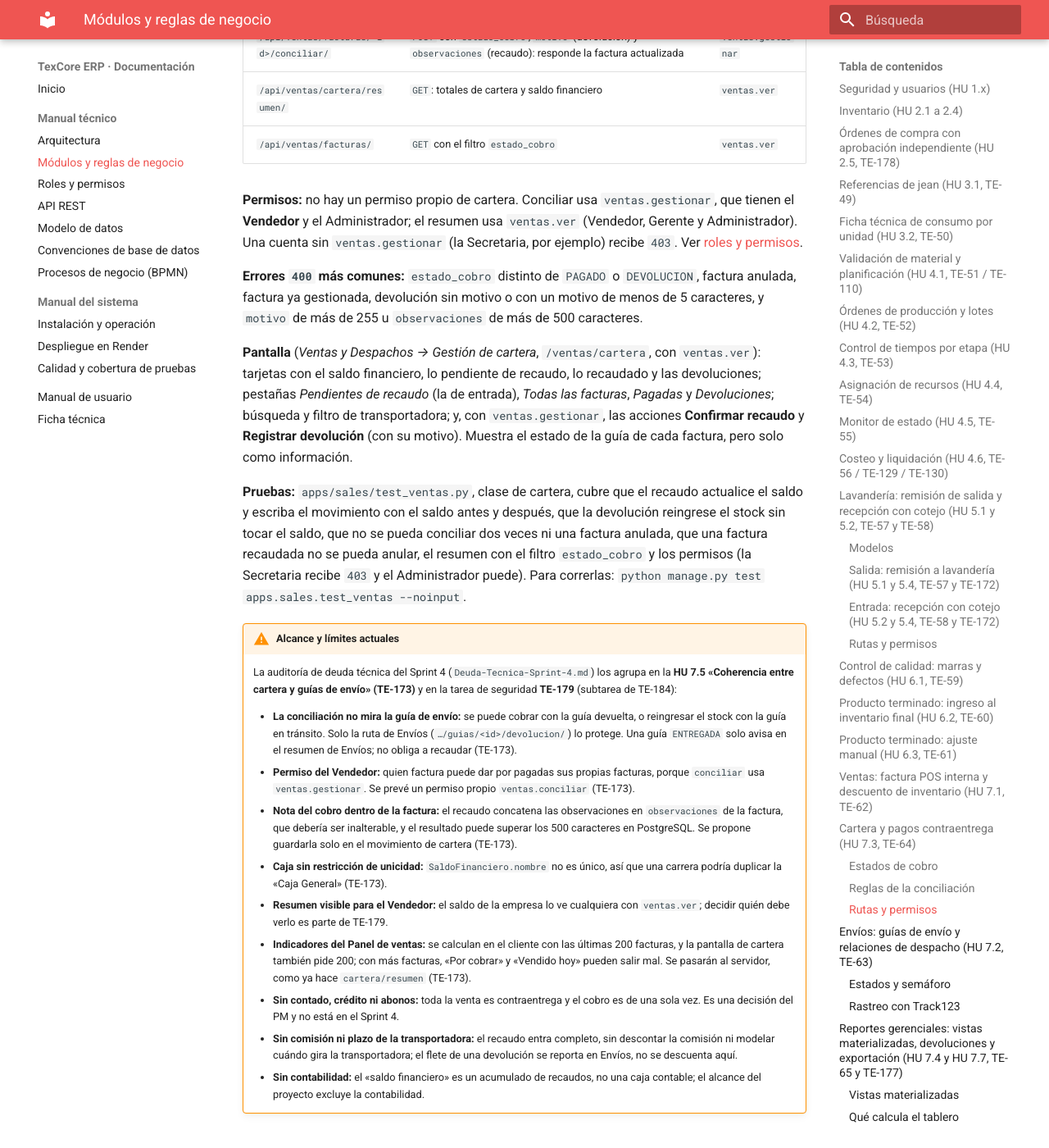
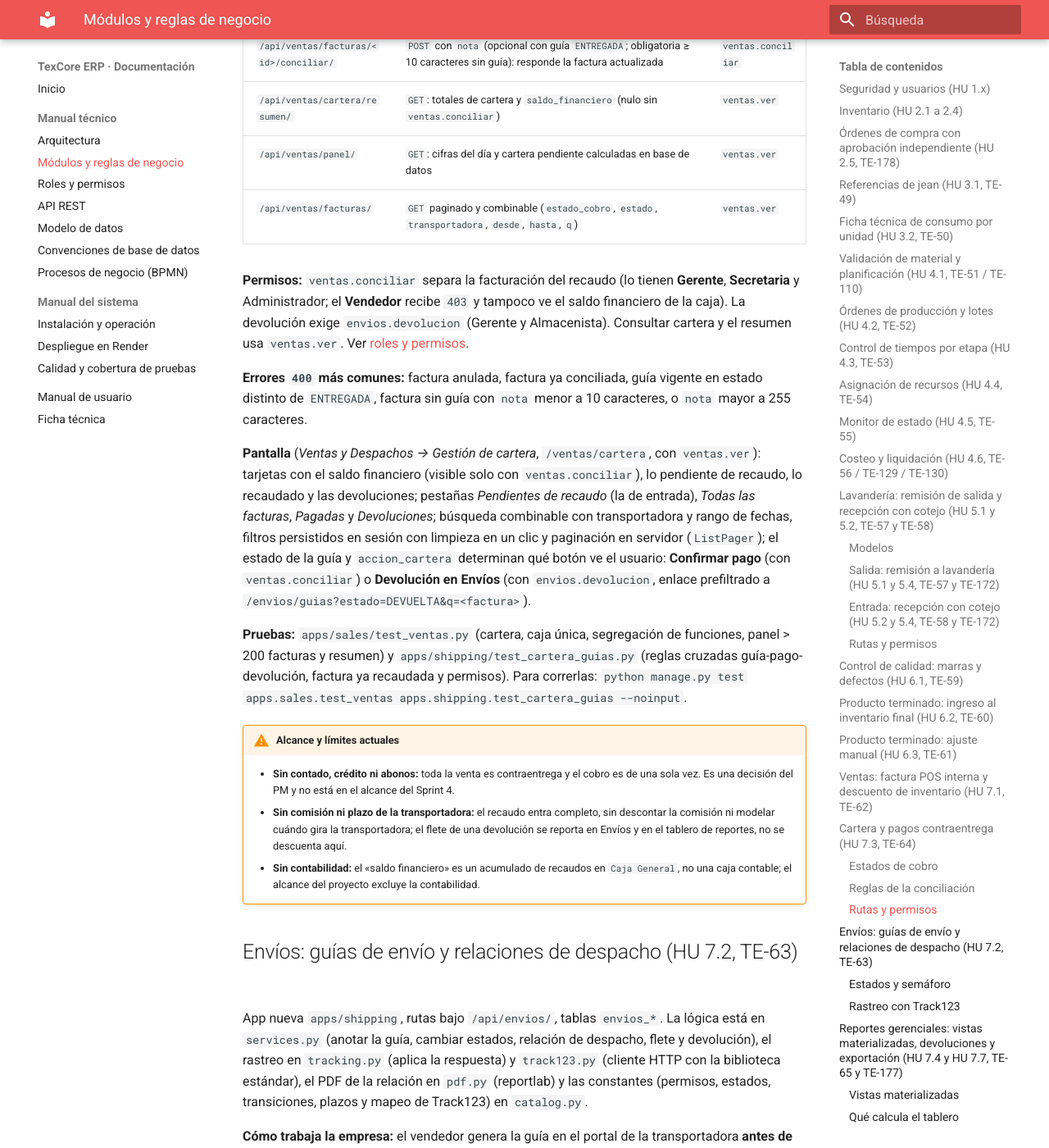
Before and after one commit to BayronVV/TexCoreERP-Backend, an MkDocs documentation site: the page built from docs/modulos.md, in a window 1280 px wide and 1400 px high, scrolled down 29728 px. Shown: the whole window at 82% size. Built offline with MkDocs 1.6.1 and Material for MkDocs 9.7.7, drawn with Linux system fonts in a browser that asks for light colours; some of the changed text lies outside the part shown.

Commit message:
TE-173 / TE-177: coherencia guías-cartera, saldo en reportes y docs

```diff
--- a/docs/modulos.md
+++ b/docs/modulos.md
@@ -703,58 +703,39 @@ stateDiagram-v2
 
 ### Reglas de la conciliación
 
-`POST /api/ventas/facturas/<id>/conciliar/` ejecuta `reconcile_collection` en una sola transacción, con la factura y la caja bloqueadas por fila:
+`POST /api/ventas/facturas/<id>/conciliar/` (`ventas.conciliar`) ejecuta `confirm_payment` en una sola transacción, con la factura y la `Caja General` bloqueadas por fila:
 
 | Regla | Detalle |
 |---|---|
-| Solo `PAGADO` o `DEVOLUCION` | El cuerpo lleva `estado_cobro` con uno de esos dos valores; cualquier otro responde `400`. |
 | Solo facturas emitidas y por cobrar | Una factura anulada responde `400` («No se puede conciliar una factura anulada.»), y una ya conciliada, «La factura ya fue gestionada como Pagado» (o «Devolución»). Una factura inexistente responde `404`. |
-| Recaudo (`PAGADO`) | Suma el `valor_a_recaudar` al saldo financiero, marca la factura `PAGADO` con `fecha_cobro` y `cobrado_por`, y escribe un movimiento `RECAUDO` con el saldo antes y después. Las `observaciones` (hasta 500) son opcionales; si no vienen, el movimiento dice «Recaudo de FV-0001 confirmado». |
-| Devolución (`DEVOLUCION`) | Exige `motivo` de **5 a 255 caracteres** (sin contar espacios de los extremos). Reingresa **todas las líneas** de la factura con un movimiento `DEVOLUCION_VENTA` en el libro de [producto terminado](#producto-terminado-ajuste-manual-hu-63-te-61) (motivo «Devolución contraentrega de FV-0001: …»), marca la factura `DEVOLUCION` y guarda el motivo. El saldo financiero no cambia: el movimiento de cartera `DEVOLUCION` queda con monto cero. |
-| Devolución completa | Se devuelve la factura entera; no hay devoluciones parciales. |
+| Guía entregada o sin guía con nota | Si la factura tiene guía vigente, solo se confirma el pago cuando está `ENTREGADA`; en otro estado responde `400` indicando el estado actual de la guía. Si no tiene guía, `nota` es obligatoria (**10 a 255 caracteres**). |
+| Recaudo (`PAGADO`) | Suma el `valor_a_recaudar` al saldo financiero de `Caja General`, marca la factura `PAGADO` con `fecha_cobro` y `cobrado_por`, y escribe un movimiento `RECAUDO` con el saldo antes y después. La `nota` (o su alias `observaciones`, hasta 255 caracteres) queda en el movimiento de cartera y **no modifica `observaciones` de la factura**; si no viene y tiene guía entregada, el movimiento dice «Recaudo de FV-0001 confirmado». |
+| Camino único a la devolución | La devolución física **solo** se registra desde `POST /api/envios/guias/<id>/devolucion/` (`envios.devolucion`), que exige guía `DEVUELTA` y factura por cobrar. Ejecuta `register_return` una sola vez: reingresa **todas las líneas** con `DEVOLUCION_VENTA` en [producto terminado](#producto-terminado-ajuste-manual-hu-63-te-61), marca `DEVOLUCION` con motivo (5 a 255) y registra un movimiento de cartera con monto cero sin alterar la caja. |
 | Sin doble efecto | Como la factura sale de `POR_COBRAR` una sola vez, un segundo envío (doble clic, reintento) responde `400` y no suma dos veces ni reingresa dos veces el stock. |
-| Otro camino a la devolución | `POST /api/envios/guias/<id>/devolucion/` (módulo de [Envíos](#envios-guias-de-envio-y-relaciones-de-despacho-hu-72-te-63)) llama a la misma función con el motivo de la guía devuelta, y exige que la factura siga por cobrar. |
 
-`GET /api/ventas/cartera/resumen/` calcula, **solo sobre facturas emitidas**: `saldo_financiero` (el de la caja), `total_por_cobrar` y `conteo_por_cobrar`,
-`total_recaudado` y `conteo_pagadas`, y `total_devoluciones` y `conteo_devoluciones` (suma del valor de la mercancía devuelta, no dinero). El listado de facturas
-(`GET /api/ventas/facturas/`) acepta el filtro `estado_cobro` (`POR_COBRAR`, `PAGADO` o `DEVOLUCION`) y la factura trae `estado_cobro_nombre`, `fecha_cobro`,
-`cobrado_por_nombre` y `motivo_devolucion`.
+`GET /api/ventas/cartera/resumen/` (`ventas.ver`) calcula en el servidor, **solo sobre facturas emitidas**: `saldo_financiero` (`null` si el usuario no tiene `ventas.conciliar`), `total_por_cobrar` y `conteo_por_cobrar`, `total_recaudado` y `conteo_pagadas`, y `total_devoluciones` y `conteo_devoluciones` (suma del valor de la mercancía devuelta, no dinero). De forma equivalente, `GET /api/ventas/panel/` calcula en el servidor las cifras diarias del Panel de ventas (`facturas_hoy`, `vendido_hoy`, `anuladas_hoy`, `por_cobrar`, `facturas_por_cobrar`). El listado `GET /api/ventas/facturas/` acepta los filtros combinables `estado_cobro`, `estado`, `transportadora`, `cliente`, `vendedor`, `referencia`, `desde`, `hasta` y `q`, además de paginación (`page`, `page_size`), y expone `estado_cobro_nombre`, `fecha_cobro`, `cobrado_por_nombre`, `motivo_devolucion`, `guia` y `accion_cartera`.
 
 ### Rutas y permisos
 
 | Ruta | Operaciones | Permiso |
 |---|---|---|
-| `/api/ventas/facturas/<id>/conciliar/` | `POST` con `estado_cobro`, `motivo` (devolución) y `observaciones` (recaudo): responde la factura actualizada | `ventas.gestionar` |
-| `/api/ventas/cartera/resumen/` | `GET`: totales de cartera y saldo financiero | `ventas.ver` |
-| `/api/ventas/facturas/` | `GET` con el filtro `estado_cobro` | `ventas.ver` |
+| `/api/ventas/facturas/<id>/conciliar/` | `POST` con `nota` (opcional con guía `ENTREGADA`; obligatoria ≥ 10 caracteres sin guía): responde la factura actualizada | `ventas.conciliar` |
+| `/api/ventas/cartera/resumen/` | `GET`: totales de cartera y `saldo_financiero` (nulo sin `ventas.conciliar`) | `ventas.ver` |
+| `/api/ventas/panel/` | `GET`: cifras del día y cartera pendiente calculadas en base de datos | `ventas.ver` |
+| `/api/ventas/facturas/` | `GET` paginado y combinable (`estado_cobro`, `estado`, `transportadora`, `desde`, `hasta`, `q`) | `ventas.ver` |
 
-**Permisos:** no hay un permiso propio de cartera. Conciliar usa `ventas.gestionar`, que tienen el **Vendedor** y el Administrador; el resumen usa `ventas.ver` (Vendedor,
-Gerente y Administrador). Una cuenta sin `ventas.gestionar` (la Secretaria, por ejemplo) recibe `403`. Ver [roles y permisos](roles-y-permisos.md).
+**Permisos:** `ventas.conciliar` separa la facturación del recaudo (lo tienen **Gerente**, **Secretaria** y Administrador; el **Vendedor** recibe `403` y tampoco ve el saldo financiero de la caja). La devolución exige `envios.devolucion` (Gerente y Almacenista). Consultar cartera y el resumen usa `ventas.ver`. Ver [roles y permisos](roles-y-permisos.md).
 
-**Errores `400` más comunes:** `estado_cobro` distinto de `PAGADO` o `DEVOLUCION`, factura anulada, factura ya gestionada, devolución sin motivo o con un motivo de
-menos de 5 caracteres, y `motivo` de más de 255 u `observaciones` de más de 500 caracteres.
+**Errores `400` más comunes:** factura anulada, factura ya conciliada, guía vigente en estado distinto de `ENTREGADA`, factura sin guía con `nota` menor a 10 caracteres, o `nota` mayor a 255 caracteres.
 
-**Pantalla** (*Ventas y Despachos → Gestión de cartera*, `/ventas/cartera`, con `ventas.ver`): tarjetas con el saldo financiero, lo pendiente de recaudo, lo recaudado y las
-devoluciones; pestañas *Pendientes de recaudo* (la de entrada), *Todas las facturas*, *Pagadas* y *Devoluciones*; búsqueda y filtro de transportadora; y, con `ventas.gestionar`, las acciones
-**Confirmar recaudo** y **Registrar devolución** (con su motivo). Muestra el estado de la guía de cada factura, pero solo como información.
+**Pantalla** (*Ventas y Despachos → Gestión de cartera*, `/ventas/cartera`, con `ventas.ver`): tarjetas con el saldo financiero (visible solo con `ventas.conciliar`), lo pendiente de recaudo, lo recaudado y las devoluciones; pestañas *Pendientes de recaudo* (la de entrada), *Todas las facturas*, *Pagadas* y *Devoluciones*; búsqueda combinable con transportadora y rango de fechas, filtros persistidos en sesión con limpieza en un clic y paginación en servidor (`ListPager`); el estado de la guía y `accion_cartera` determinan qué botón ve el usuario: **Confirmar pago** (con `ventas.conciliar`) o **Devolución en Envíos** (con `envios.devolucion`, enlace prefiltrado a `/envios/guias?estado=DEVUELTA&q=<factura>`).
 
-**Pruebas:** `apps/sales/test_ventas.py`, clase de cartera, cubre que el recaudo actualice el saldo y escriba el movimiento con el saldo antes y después, que la devolución
-reingrese el stock sin tocar el saldo, que no se pueda conciliar dos veces ni una factura anulada, que una factura recaudada no se pueda anular, el resumen con el filtro `estado_cobro`
-y los permisos (la Secretaria recibe `403` y el Administrador puede). Para correrlas: `python manage.py test apps.sales.test_ventas --noinput`.
+**Pruebas:** `apps/sales/test_ventas.py` (cartera, caja única, segregación de funciones, panel > 200 facturas y resumen) y `apps/shipping/test_cartera_guias.py` (reglas cruzadas guía-pago-devolución, factura ya recaudada y permisos). Para correrlas: `python manage.py test apps.sales.test_ventas apps.shipping.test_cartera_guias --noinput`.
 
 !!! warning "Alcance y límites actuales"
-    La auditoría de deuda técnica del Sprint 4 (`Deuda-Tecnica-Sprint-4.md`) los agrupa en la **HU 7.5 «Coherencia entre cartera y guías de envío» (TE-173)**
-    y en la tarea de seguridad **TE-179** (subtarea de TE-184):
-
-    - **La conciliación no mira la guía de envío:** se puede cobrar con la guía devuelta, o reingresar el stock con la guía en tránsito. Solo la ruta de Envíos (`…/guias/<id>/devolucion/`) lo protege. Una guía `ENTREGADA` solo avisa en el resumen de Envíos; no obliga a recaudar (TE-173).
-    - **Permiso del Vendedor:** quien factura puede dar por pagadas sus propias facturas, porque `conciliar` usa `ventas.gestionar`. Se prevé un permiso propio `ventas.conciliar` (TE-173).
-    - **Nota del cobro dentro de la factura:** el recaudo concatena las observaciones en `observaciones` de la factura, que debería ser inalterable, y el resultado puede superar los 500 caracteres en PostgreSQL. Se propone guardarla solo en el movimiento de cartera (TE-173).
-    - **Caja sin restricción de unicidad:** `SaldoFinanciero.nombre` no es único, así que una carrera podría duplicar la «Caja General» (TE-173).
-    - **Resumen visible para el Vendedor:** el saldo de la empresa lo ve cualquiera con `ventas.ver`; decidir quién debe verlo es parte de TE-179.
-    - **Indicadores del Panel de ventas:** se calculan en el cliente con las últimas 200 facturas, y la pantalla de cartera también pide 200; con más facturas, «Por cobrar» y «Vendido hoy» pueden salir mal. Se pasarán al servidor, como ya hace `cartera/resumen` (TE-173).
-    - **Sin contado, crédito ni abonos:** toda la venta es contraentrega y el cobro es de una sola vez. Es una decisión del PM y no está en el Sprint 4.
-    - **Sin comisión ni plazo de la transportadora:** el recaudo entra completo, sin descontar la comisión ni modelar cuándo gira la transportadora; el flete de una devolución se reporta en Envíos, no se descuenta aquí.
-    - **Sin contabilidad:** el «saldo financiero» es un acumulado de recaudos, no una caja contable; el alcance del proyecto excluye la contabilidad.
+    - **Sin contado, crédito ni abonos:** toda la venta es contraentrega y el cobro es de una sola vez. Es una decisión del PM y no está en el alcance del Sprint 4.
+    - **Sin comisión ni plazo de la transportadora:** el recaudo entra completo, sin descontar la comisión ni modelar cuándo gira la transportadora; el flete de una devolución se reporta en Envíos y en el tablero de reportes, no se descuenta aquí.
+    - **Sin contabilidad:** el «saldo financiero» es un acumulado de recaudos en `Caja General`, no una caja contable; el alcance del proyecto excluye la contabilidad.
 
 ## Envíos: guías de envío y relaciones de despacho (HU 7.2, TE-63)
 
```
Also changed, not shown: docs/calidad-y-cobertura.md (+3 -3 lines), docs/index.md (+1 -2 lines), docs/roles-y-permisos.md (+5 -5 lines), 6 other files.
